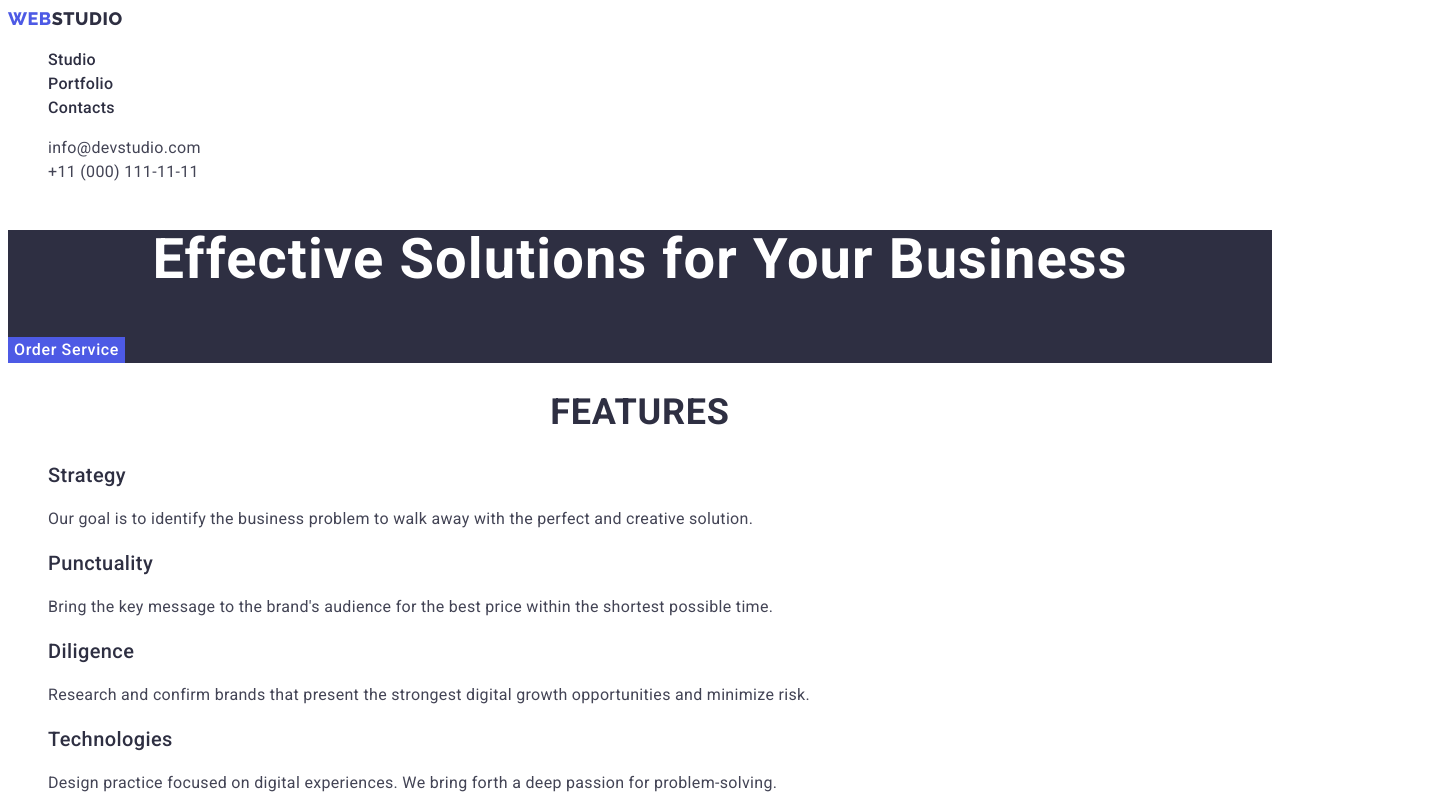
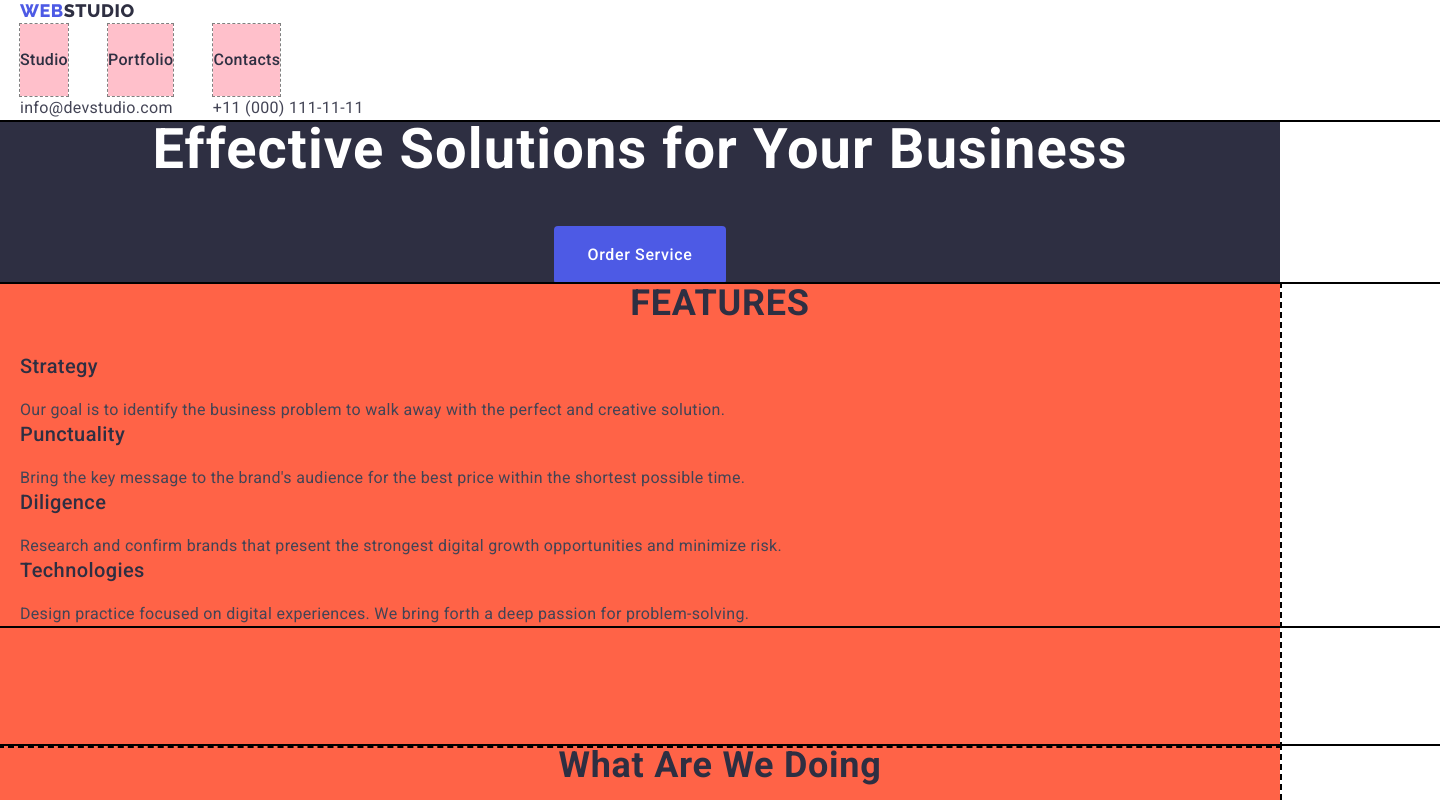
Before and after one commit to MikeIV2007/goit-markup-hw-03, a plain HTML site: page index.html in a window 1280 px wide. Shown: the top 800 px of the page, 1440 px wide, since content can reach past the window. Drawn offline with nearby package versions, Linux system fonts and the light colour scheme.

Commit message:
flex_box

```diff
--- a/css/styles.css
+++ b/css/styles.css
@@ -1,8 +1,14 @@
-/* цвет основного текста SLATE: #434455; */
-/*заголовки NAVY BLUE: #2E2F42; */
-/* акцент Iris: #4D5AE5; */
-/* вторичный цвет фона CLOUD: #F4F4FD; */
-/* top line color CORNFLOWER: #E7E9FC; */
+/* When using scc normalize it is not nessessory */
+
+/* html {
+    box-sizing: border-box;
+}
+
+*,
+*::before,
+*::after {
+    box-sizing: inherit;
+} */
 
 /* CSS variables */
 :root {
@@ -24,7 +30,31 @@ body {
     text-align: left;
 }
 
+.container {
+    margin-left: auto;
+    margin-right: auto;
+    width: 1440px;
+    padding-left: 20px;
+    padding-right: 20px;
+
+    /* -- */
+    outline: 2px solid black;
+}
+
+/*
+==button==
+width: Hug (169px)px;
+height: Hug (56px)px;
+top: 428px;
+left: 636px;
+padding: 16px 32px 16px 32px;
+gap: 10px;
+border-radius: 4px;
+opacity: 0px;
+*/
+
 .button {
+
     font-family: Roboto, sans-serif;
     font-size: 16px;
     font-weight: 500;
@@ -32,13 +62,23 @@ body {
     letter-spacing: 0.04em;
     text-align: center;
 
+    border-radius: 4px;
+    border: 1px solid transparent;
+
+    padding: 16px 32px 16px 32px;
+
+
+    /* width: Hug (169px)px;
+    height: Hug (56px)px; */
+    min-width: 169 px;
+
     cursor: pointer
 }
+
 
 .button.primary {
     color: var(--primery-white-color);
     background-color: var(--accent-color);
-    border: transparent;
 }
 
 .button.primary:hover,
@@ -47,26 +87,38 @@ button.primary:focus {
 }
 
 .button.secondary {
-    color: #4d5ae5;
+    color: var(--accent-color);
     background-color: #F4F4FD;
-    border: var(--accent-color);
+    border: 1px solid var(--accent-color);
 }
 
 .button.secondary:hover,
-.button.secondary:focus{
+.button.secondary:focus {
     color: var(--primery-white-color);
     background-color: #404BBF;
 }
 
 /* Index.html */
 /*  Header */
+
+.container .nav {
+    display: flex;
+}
+
 .list {
     list-style: none;
     text-decoration: none;
+    margin: 0;
+    padding: 0;
 }
 
-.link{
+.link {
     text-decoration: none;
+}
+
+.text {
+    margin-top: 0;
+    margin-bottom: 0;
 }
 
 .logo {
@@ -96,7 +148,39 @@ button.primary:focus {
 }
 
 /* Site nav */
+
+.site-nav {
+    display: flex;
+}
+
+.site-nav .item {
+    /* margin-right: 40px; */
+
+    /* -- */
+    outline: 1px dashed grey;
+    background-color: pink
+
+}
+
+/* чисткка геометрии */
+
+/* .site-nav .item:last-child {
+    margin-right: 0;
+} */
+
+/* .site-nav .item:not(:last-child) {
+    margin-right: 40px;
+} */
+
+/* К верхнему соседу */
+.site-nav .item +.item{
+    margin-left: 40px;
+}
+
 .site-nav .link {
+    display: block;
+    padding-top: 24px;
+    padding-bottom:24px;
     color: var(--title-text-color);
 
     font-size: 16px;
@@ -113,9 +197,16 @@ button.primary:focus {
 /* Address */
 .address {
     font-style: normal;
+
+}
+
+.address .list {
+    display: flex;
 }
 
 .address .link {
+    /* display: block; */
+
     color: #434455;
 
     font-family: Roboto;
@@ -133,24 +224,40 @@ button.primary:focus {
     color: #404bbf;
 }
 
+.address .item +.item {
+    margin-left: 40px
+}
+
 /* Main */
-/* Hero */
+/* Hero 1 */
 .hero {
     background-color: var(--title-text-color);
+    text-align: center;
 }
 
 .hero-title {
+    margin-top: 0;
+    margin-bottom: 48;
     color: var(--primery-white-color);
 
     font-size: 56px;
     font-weight: 700;
     line-height: 1.07;
-    text-align: center;
 
-    letter-spacing: 0.02em
+    letter-spacing: 0.02em;
+    /* -- */
+    /* background-color: tomato; */
 }
 
 /* Sections */
+.section {
+    padding-top: 0px;
+    padding-bottom: 120px;
+    /* -- */
+    background-color: tomato;
+    outline: 2px dashed black;
+}
+
 .section-title {
     color: var(--title-text-color);
 
@@ -160,10 +267,13 @@ button.primary:focus {
     text-align: center;
     letter-spacing: 0.02em;
 
-    text-transform: capitalize
+    text-transform: capitalize;
+
+    margin-top: 0;
+    margin-bottom: 72;
 }
 
-/* Features */
+/* Features 2 */
 .features-list .title,
 .profile-list .title,
 .projects-list .title {
@@ -174,20 +284,26 @@ button.primary:focus {
     line-height: 1.2;
     letter-spacing: 0.02em;
     text-align: left;
+
+    margin-top: 0;
+    margin-bottom: 8;
 }
 
-/* Projects */
+/* Projects 3 */
 
-/* Profile */
-.profile {
+/* Profile 4 */
+.section.profile {
     background-color: #F4F4FD;
+    padding-top: 120px;
+    /* -- */
+    background-color: teal;
 }
 
-.profile-img{
+.profile-img {
     background-color: var(--primery-white-color);
 }
 
-.profile-item{
+.profile-item {
     background-color: var(--primery-white-color);
 }
 
--- a/index.html
+++ b/index.html
@@ -11,6 +11,7 @@
   <link rel="preconnect" href="https://fonts.gstatic.com" crossorigin>
   <link href="https://fonts.googleapis.com/css2?family=Raleway:wght@800&family=Roboto:wght@400;500;700&display=swap"
     rel="stylesheet">
+  <link rel="stylesheet" href="https://cdnjs.cloudflare.com/ajax/libs/modern-normalize/2.0.0/modern-normalize.min.css">
   <link rel="stylesheet" href="./css/styles.css">
 </head>
 
@@ -18,22 +19,26 @@
   <header>
 
     <!-- Site navigation -->
+    <div class="container nav">
       <nav>
         <a class="logo link" href="./index.html">Web<span class="logo-span">Studio</span></a>
         <ul class="site-nav list">
-        <li><a class="link" href="./index.html">Studio</a></li>
-        <li><a class="link" href="./portfolio.html">Portfolio</a></li>
-        <li><a class="link" href="">Contacts</a></li>
+          <li class="item"><a class="link" href="./index.html">Studio</a></li>
+          <li class="item"><a class="link" href="./portfolio.html">Portfolio</a></li>
+          <li class="item"><a class="link" href="">Contacts</a></li>
         </ul>
       </nav>
 
       <!-- Address -->
       <address class="address">
         <ul class="address list">
-        <li><a class="link" href="mailto:info@devstudio.com">info@devstudio.com</a></li>
-        <li><a class="link" href="tel:+110001111111">+11 (000) 111-11-11</a></li>
+          <li class="item"><a class="link" href="mailto:info@devstudio.com">info@devstudio.com</a></li>
+          <li class="item"><a class="link" href="tel:+110001111111">+11 (000) 111-11-11</a></li>
         </ul>
       </address>
+
+    </div>
+
   </header>
 
   <main>
@@ -44,8 +49,10 @@
       <button class="button primary" type="button">Order Service</button>
     </section>
 
+
     <!-- Features 2-->
     <section class="section">
+      <div class="container">
         <h2 class="section-title">FEATURES</h2>
         <ul class="features-list list">
           <!--Feature 1-->
@@ -84,10 +91,12 @@
             </p>
           </li>
         </ul>
+      </div>
     </section>
 
     <!-- Projects 3 -->
     <section class="section">
+      <div class="container ">
         <h2 class="section-title">What Are We Doing</h2>
         <ul class="list">
           <li>
@@ -100,10 +109,12 @@
             <img src="./images/img_3_sq.jpg" alt="Laptop" width="360" />
           </li>
         </ul>
+      </div>
     </section>
 
     <!-- Profile 4 -->
     <section class="section profile">
+      <div class="container">
         <h2 class="section-title">Our Team</h2>
         <ul class="profile-list list">
           <li class="profile-item">
@@ -127,6 +138,7 @@
             <p class="profile-text">UI Designer</p>
           </li>
         </ul>
+      </div>
     </section>
   </main>
 
```
Also changed, not shown: portfolio.html (+1 -0 lines). Lines whose indentation alone changed are shown as unchanged.
